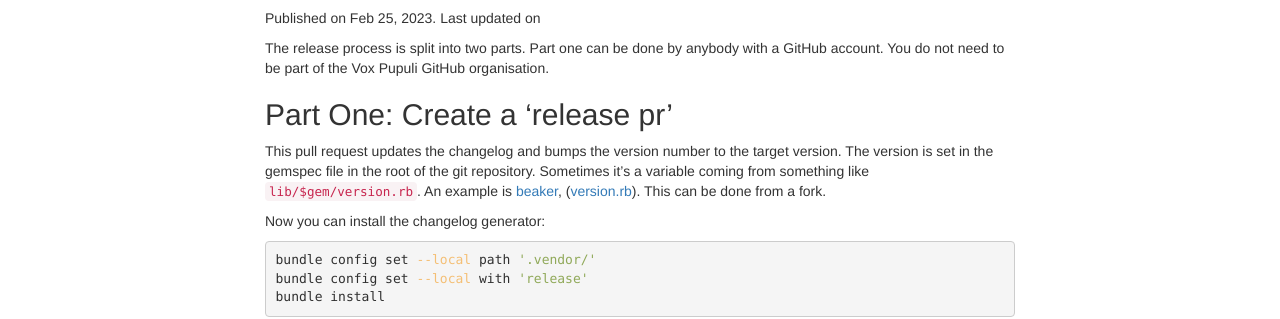
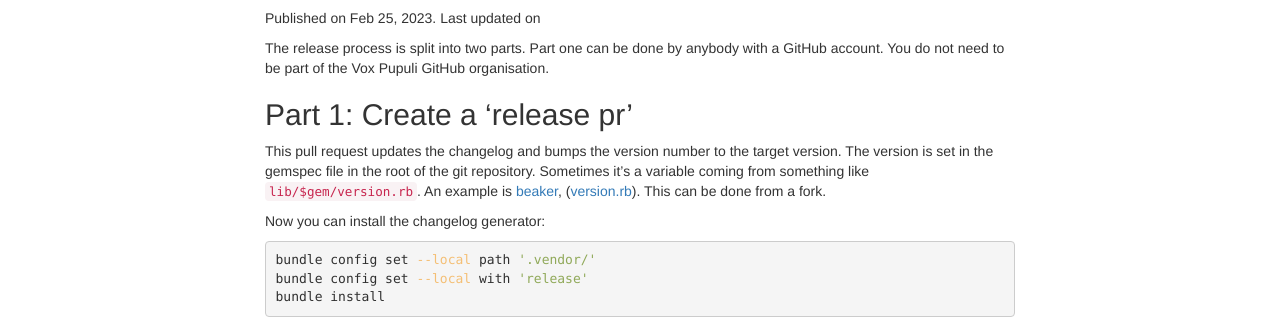
Before and after one commit to voxpupuli/voxpupuli.github.io, a Jekyll site: the page built from _docs/releasing_gem.md, in a window 1280 px wide. Shown: the part 263-582 px from the top of the page. Built offline with Jekyll 4.4.1, drawn with Linux system fonts in a browser that asks for light colours; nearby versions of some CDN libraries.

Commit message:
Update _docs/releasing_gem.md
Co-authored-by: Romain Tartière <romain@blogreen.org>

```diff
--- a/_docs/releasing_gem.md
+++ b/_docs/releasing_gem.md
@@ -9,7 +9,7 @@ The release process is split into two parts. Part one can be done by anybody
 with a GitHub account. You do not need to be part of the Vox Pupuli GitHub
 organisation.
 
-## Part One: Create a 'release pr'
+## Part 1: Create a 'release pr'
 
 This pull request updates the changelog and bumps the version number to the
 target version. The version is set in the gemspec file in the root of the git
```
